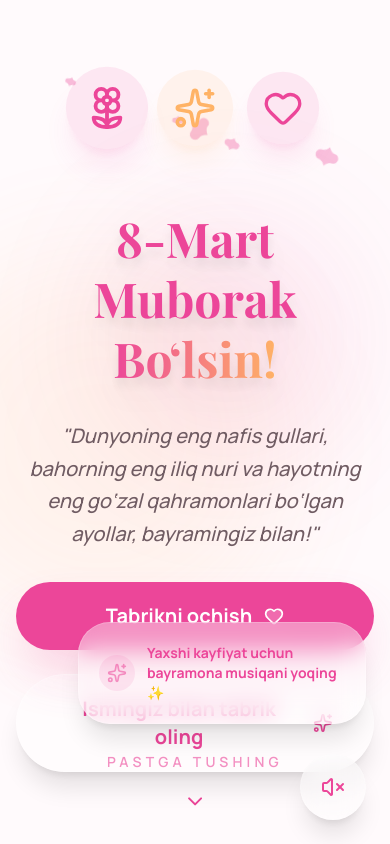
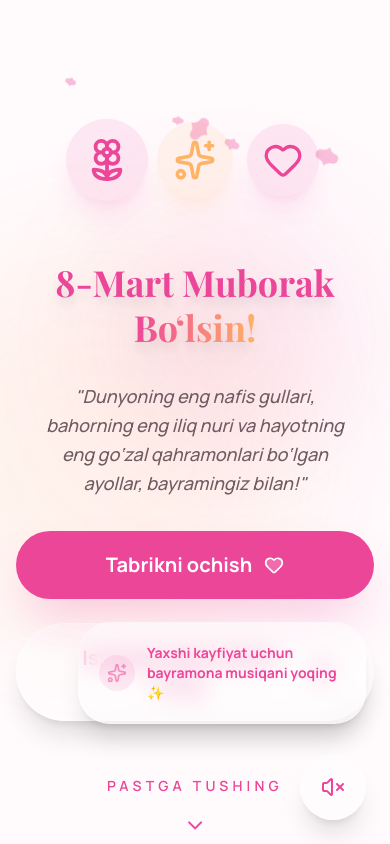
Before and after one commit to rustamjon26/womens-day, a React (Vite) app: page / in a window 390 px wide. Shown: the top 844 px of the page. Built offline with nearby package versions, Linux system fonts and the light colour scheme; a web font is replaced by a local one.

Commit message:
Adjust hero scroll indicator position

```diff
--- a/src/components/Hero.tsx
+++ b/src/components/Hero.tsx
@@ -39,12 +39,12 @@ const Hero: React.FC = () => {
           </motion.div>
         </div>
 
-        <h1 className="text-5xl md:text-8xl lg:text-9xl font-serif text-primary leading-tight font-bold drop-shadow-xl">
+        <h1 className="text-4xl sm:text-6xl md:text-8xl lg:text-9xl font-serif text-primary leading-tight font-bold drop-shadow-xl">
           8-Mart Muborak <br />
           <span className="text-gradient">Bo‘lsin!</span>
         </h1>
 
-        <p className="text-xl md:text-3xl max-w-3xl mx-auto text-muted-foreground font-medium italic leading-relaxed">
+        <p className="text-lg sm:text-xl md:text-3xl max-w-3xl mx-auto text-muted-foreground font-medium italic leading-relaxed px-4">
           "Dunyoning eng nafis gullari, bahorning eng iliq nuri va hayotning eng
           go‘zal qahramonlari bo‘lgan ayollar, bayramingiz bilan!"
         </p>
@@ -84,7 +84,7 @@ const Hero: React.FC = () => {
         initial={{ opacity: 0 }}
         animate={{ opacity: 1 }}
         transition={{ delay: 2 }}
-        className="absolute bottom-10 left-1/2 -translate-x-1/2 text-primary flex flex-col items-center gap-2"
+        className="absolute bottom-4 left-1/2 -translate-x-1/2 text-primary flex flex-col items-center gap-2"
       >
         <p className="text-sm font-semibold uppercase tracking-[0.3em]">
           Pastga tushing
```
